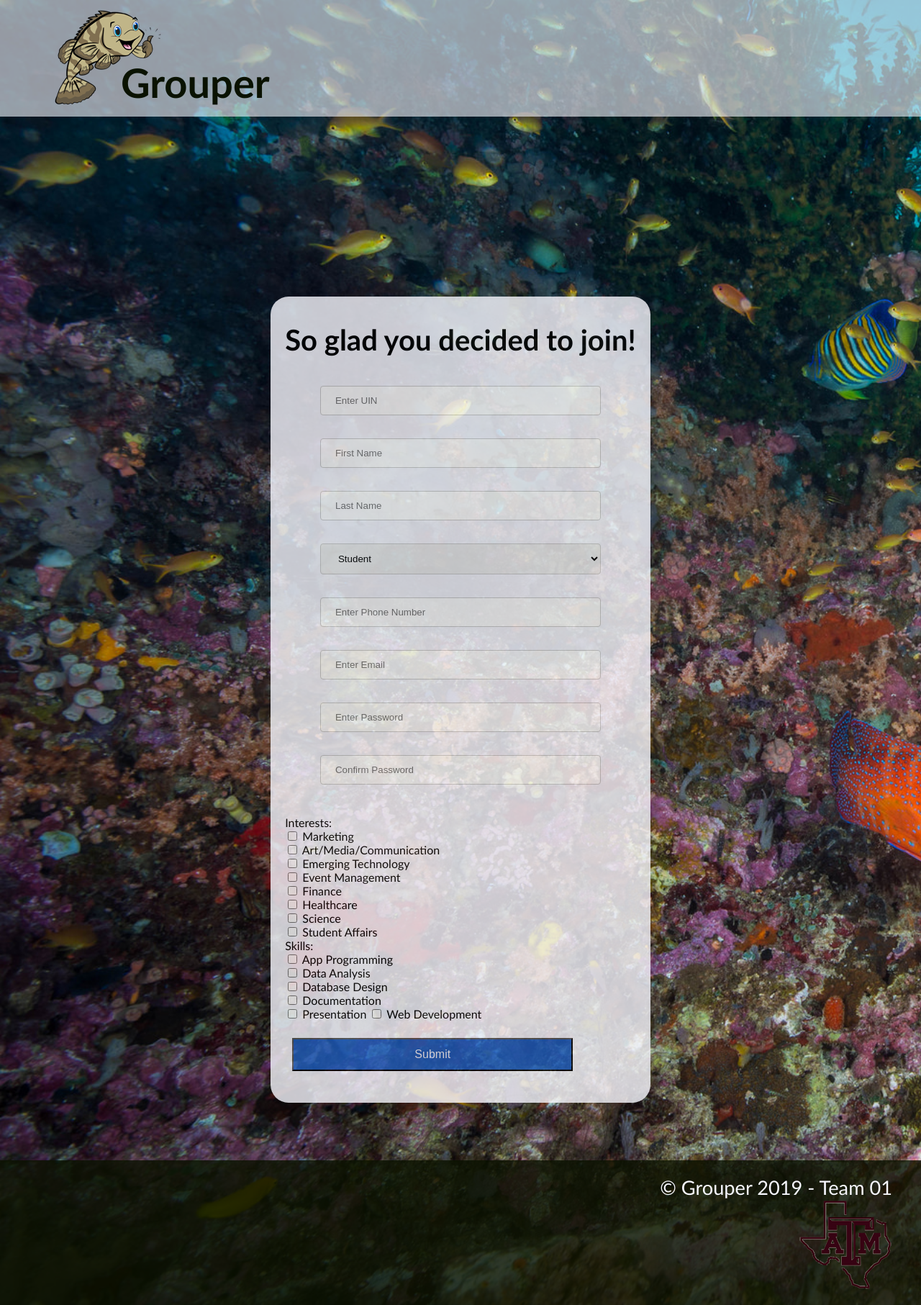
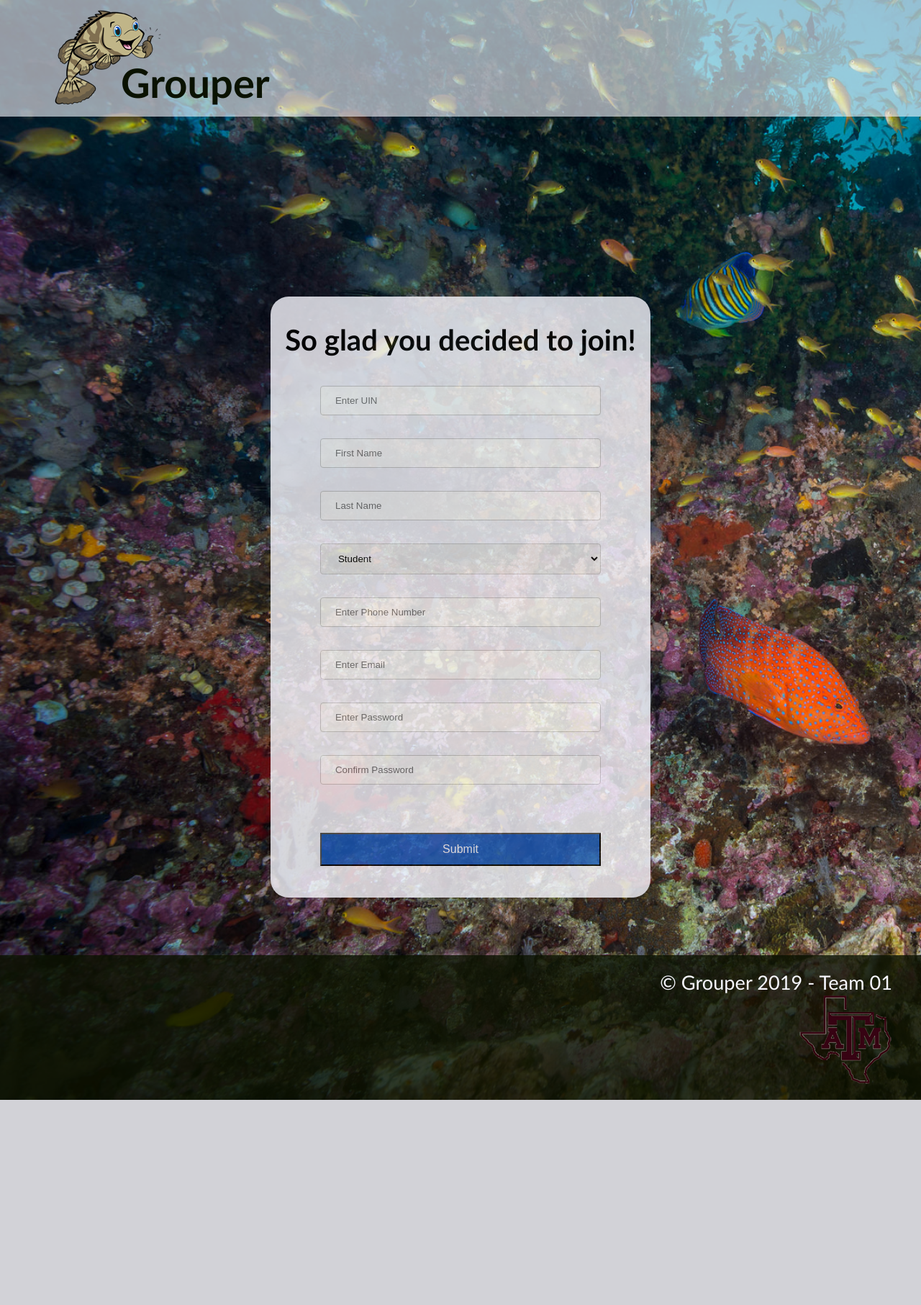
Before and after one commit to bribowen/grouper, a Flask app: page /register in a window 1280 px wide. Shown: the whole page at 72% size. After the commit the page ends 1528 px from the top, so only its background shows below. Run offline with Flask 2, Linux system fonts and the light colour scheme; some libraries are stand-ins or nearby versions.

Commit message:
Fixing interest/skill issue

```diff
--- a/app/routes.py
+++ b/app/routes.py
@@ -96,7 +96,7 @@ def register():
         last_name=form.lname.data, user_persona_type=form.persona.data, primary_contact=form.phone.data)
         user.set_password(form.password.data)
         db.session.add(user)
-
+        """
         #Checking on interests
         interests, rem_interests = submit_interest(form)
         for interest in interests:
@@ -109,7 +109,7 @@ def register():
         for skill in skills:
             db.session.add(skill)
         for skill in rem_skills:
-            db.session.delete(skill)
+            db.session.delete(skill)"""
 
         db.session.commit()
         flash('Congratulations, you are now a registered user!')
--- a/app/templates/register.html
+++ b/app/templates/register.html
@@ -55,7 +55,7 @@
             <span style="color: red;">[{{ error }}]</span>
             {% endfor %}
         </p><br>
-		<div id="interest_skill">
+		<!--<div id="interest_skill">
         Interests:<br>
         {{ form.marketing() }} {{ form.marketing.label }}<br>
         {{ form.art() }} {{ form.art.label }}<br>
@@ -71,7 +71,7 @@
         {{ form.database() }} {{ form.database.label }}<br>
         {{ form.document() }} {{ form.document.label }}<br>
         {{ form.presentation() }} {{ form.presentation.label }}
-        {{ form.web() }} {{ form.web.label }}<br>
+        {{ form.web() }} {{ form.web.label }}<br>-->
         <p>{{ form.submit(class="button") }}</p>
 		</div>
     </form>
```
